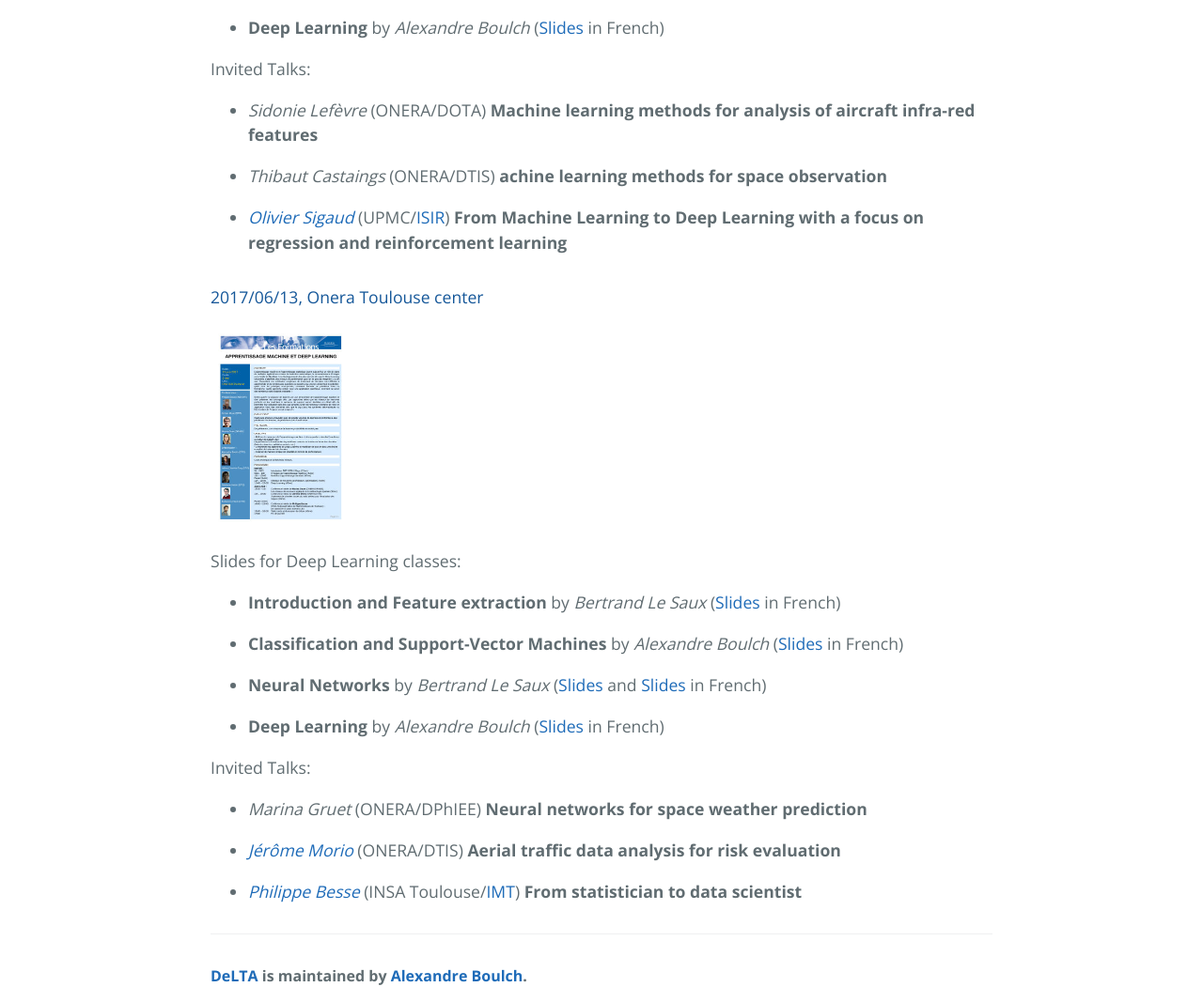
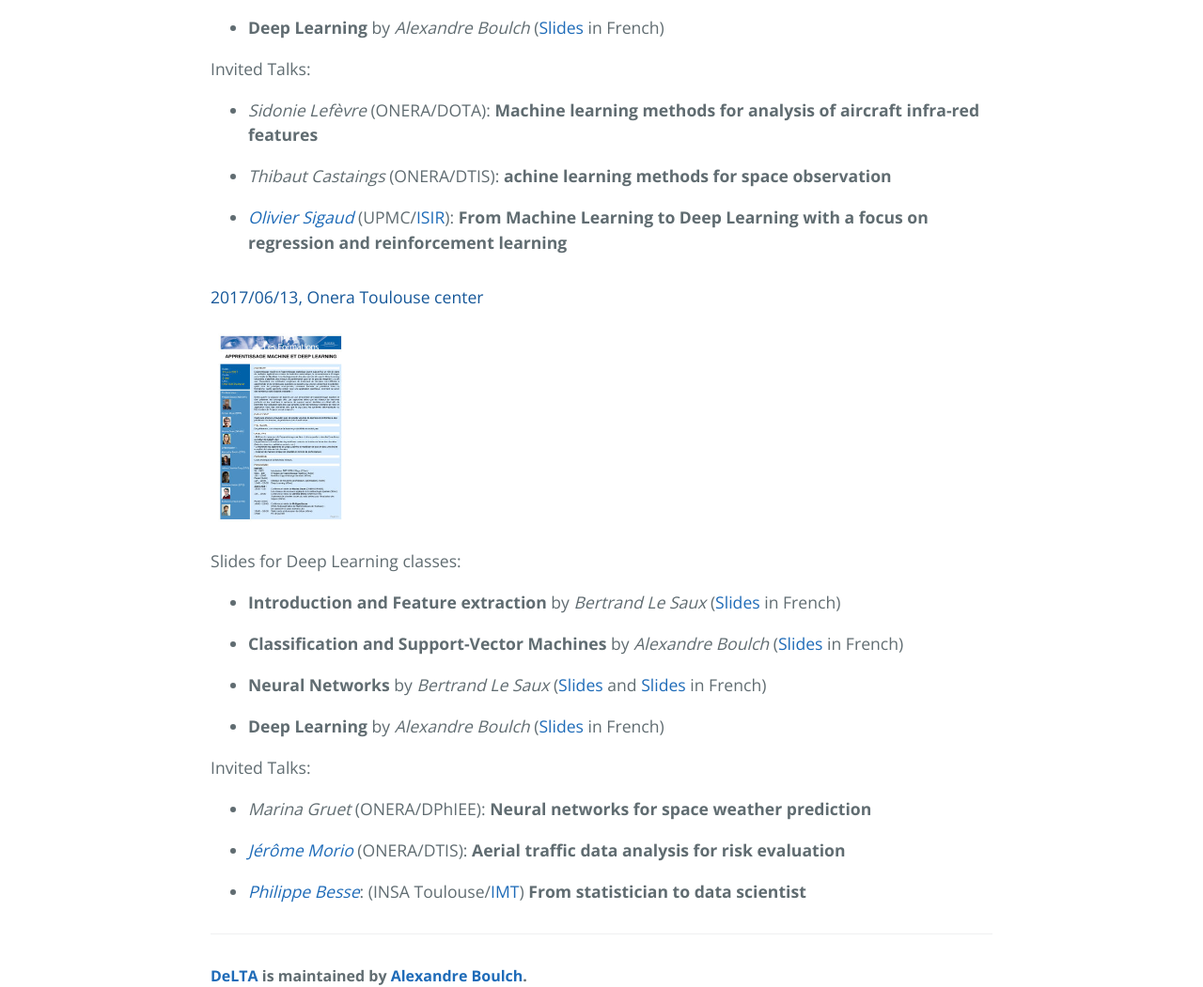
Before and after one commit to delta-onera/delta-onera.github.io, a Jekyll site: the page built from _pages/educationDL.md, in a window 1280 px wide. Shown: the part 1181-2232 px from the top of the page at 94% size. Built offline with Jekyll 4.4.1, drawn with Linux system fonts in a browser that asks for light colours; our own code applies the rules of GitHub Pages for plain Markdown files.

```diff
--- a/_pages/educationDL.md
+++ b/_pages/educationDL.md
@@ -18,11 +18,11 @@ Slides for Deep Learning classes:
 
 Invited Talks:
 
-* *Sidonie Lefèvre* (ONERA/DOTA) **Machine learning methods for analysis of aircraft infra-red features**
+* *Sidonie Lefèvre* (ONERA/DOTA): **Machine learning methods for analysis of aircraft infra-red features**
 
-* *Thibaut Castaings* (ONERA/DTIS) **achine learning methods for space observation**
+* *Thibaut Castaings* (ONERA/DTIS): **achine learning methods for space observation**
 
-* [*Olivier Sigaud*](http://www.isir.upmc.fr/index.php?op=view_profil&id=28&old=N&lang=en) (UPMC/[ISIR](http://www.isir.upmc.fr/index.php?op=view_page&id=2&menuid=1&old=N&lang=en)) **From Machine Learning to Deep Learning with a focus on regression
+* [*Olivier Sigaud*](http://www.isir.upmc.fr/index.php?op=view_profil&id=28&old=N&lang=en) (UPMC/[ISIR](http://www.isir.upmc.fr/index.php?op=view_page&id=2&menuid=1&old=N&lang=en)): **From Machine Learning to Deep Learning with a focus on regression
 and reinforcement learning**
 
 #### 2017/06/13, Onera Toulouse center
@@ -41,8 +41,8 @@ Slides for Deep Learning classes:
 
 Invited Talks:
 
-* *Marina Gruet* (ONERA/DPhIEE) **Neural networks for space weather prediction**
+* *Marina Gruet* (ONERA/DPhIEE): **Neural networks for space weather prediction**
 
-* [*Jérôme Morio*](http://www.onera.fr/en/staff/jerome-morio) (ONERA/DTIS) **Aerial traffic data analysis for risk evaluation**
+* [*Jérôme Morio*](http://www.onera.fr/en/staff/jerome-morio) (ONERA/DTIS): **Aerial traffic data analysis for risk evaluation**
 
-* [*Philippe Besse*](https://www.math.univ-toulouse.fr/~besse/) (INSA Toulouse/[IMT](https://www.math.univ-toulouse.fr/?lang=en)) **From statistician to data scientist**
+* [*Philippe Besse*](https://www.math.univ-toulouse.fr/~besse/): (INSA Toulouse/[IMT](https://www.math.univ-toulouse.fr/?lang=en)) **From statistician to data scientist**
```
